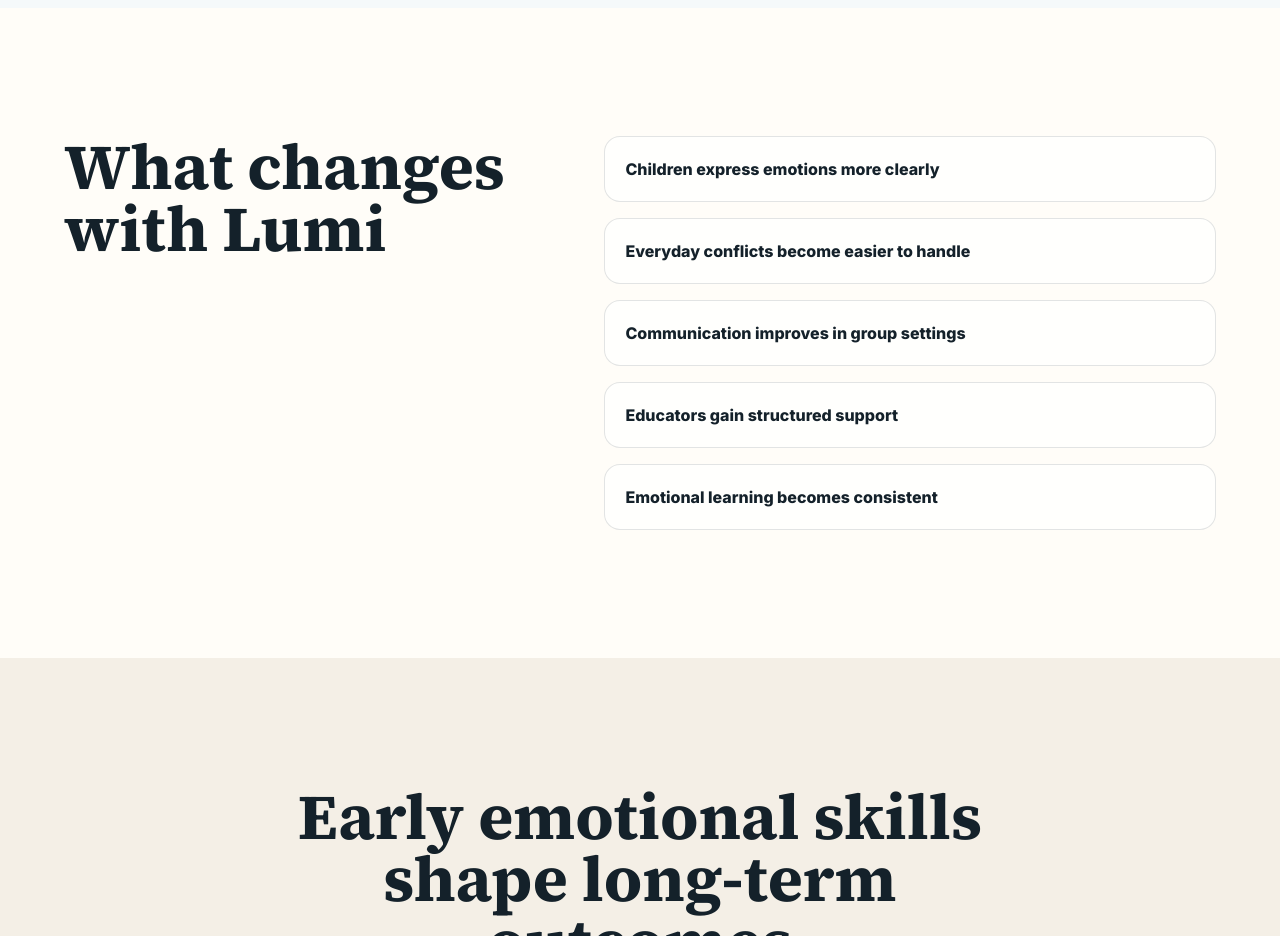
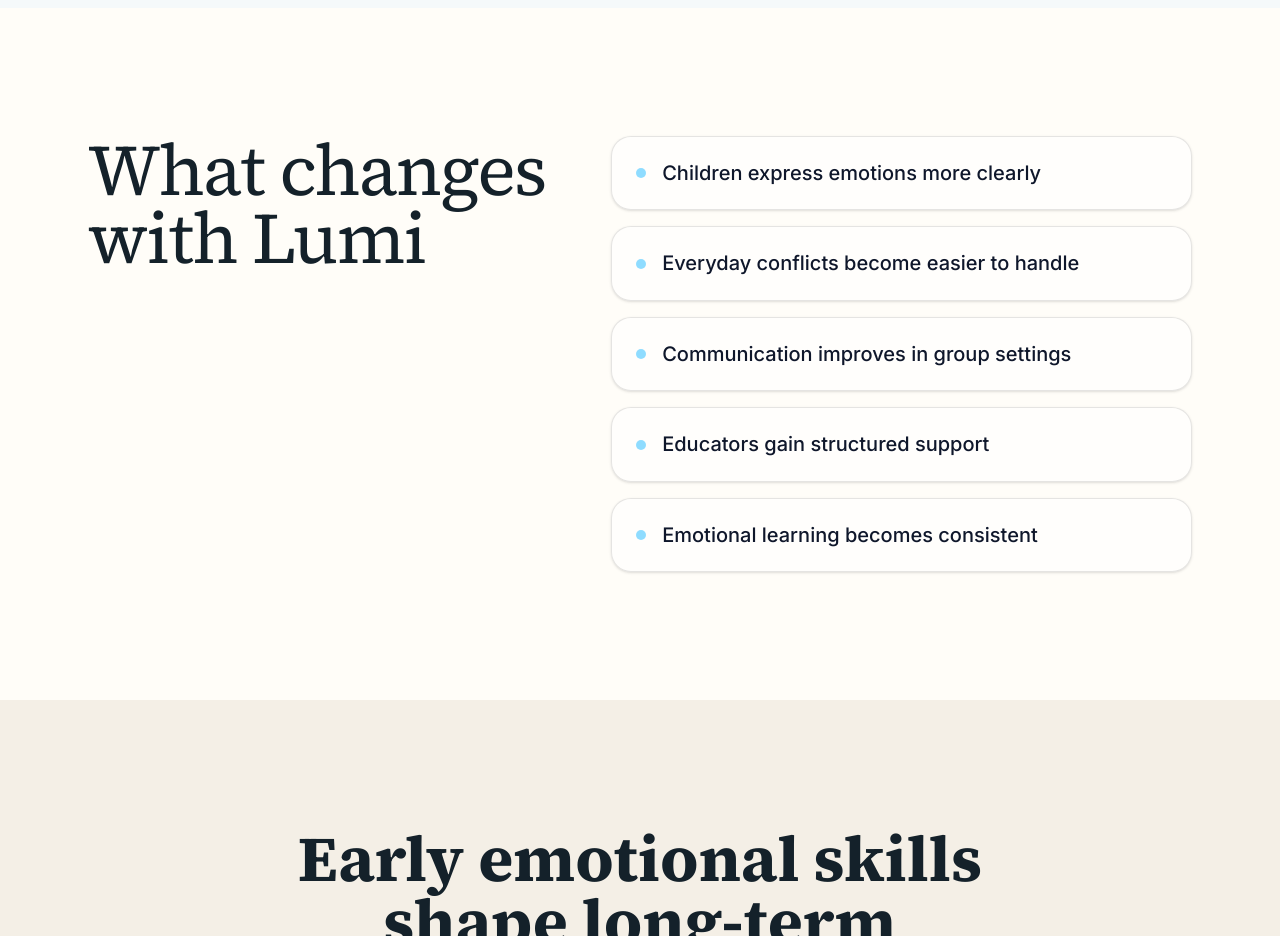
Before and after one commit to Saramah63/Lumi-Systems, a Next.js app: page / in a window 1280 px wide. Shown: the part 2760-3696 px from the top of the page. Built offline with nearby package versions, Linux system fonts and the light colour scheme.

Commit message:
polish benefits section styling

```diff
--- a/src/components/sections/benefits-section.tsx
+++ b/src/components/sections/benefits-section.tsx
@@ -1,5 +1,4 @@
 import { Reveal } from "@/components/shared/reveal";
-import { SectionHeading } from "@/components/shared/section-heading";
 
 const benefits = [
   "Children express emotions more clearly",
@@ -11,13 +10,21 @@ const benefits = [
 
 export function BenefitsSection() {
   return (
-    <section className="section-space">
-      <Reveal className="container-shell grid gap-10 lg:grid-cols-[0.72fr_0.88fr]">
-        <SectionHeading title="What changes with Lumi" />
-        <div className="grid gap-4">
+    <section className="py-24 md:py-32">
+      <Reveal className="mx-auto grid max-w-6xl gap-10 px-6 lg:grid-cols-[0.9fr_1.1fr] lg:items-start lg:gap-12">
+        <div>
+          <h2 className="font-display max-w-[480px] text-5xl leading-[0.95] tracking-tight text-[var(--foreground)] md:text-6xl lg:text-7xl">
+            What changes with Lumi
+          </h2>
+        </div>
+        <div className="space-y-4">
           {benefits.map((benefit) => (
-            <div className="rounded-2xl border border-[var(--line)] bg-white/72 p-5 font-extrabold" key={benefit}>
-              {benefit}
+            <div
+              className="group flex items-center gap-4 rounded-[20px] border border-black/10 bg-[rgba(255,255,255,0.55)] px-6 py-5 shadow-sm transition-all duration-300 hover:-translate-y-0.5 hover:border-black/15 hover:bg-[rgba(255,255,255,0.8)] hover:shadow-[0_14px_34px_rgba(15,23,42,0.06)]"
+              key={benefit}
+            >
+              <span className="h-2.5 w-2.5 shrink-0 rounded-full bg-sky-300/80 transition-transform duration-300 group-hover:scale-125" />
+              <p className="text-lg font-medium leading-relaxed text-slate-900 md:text-xl">{benefit}</p>
             </div>
           ))}
         </div>
```
